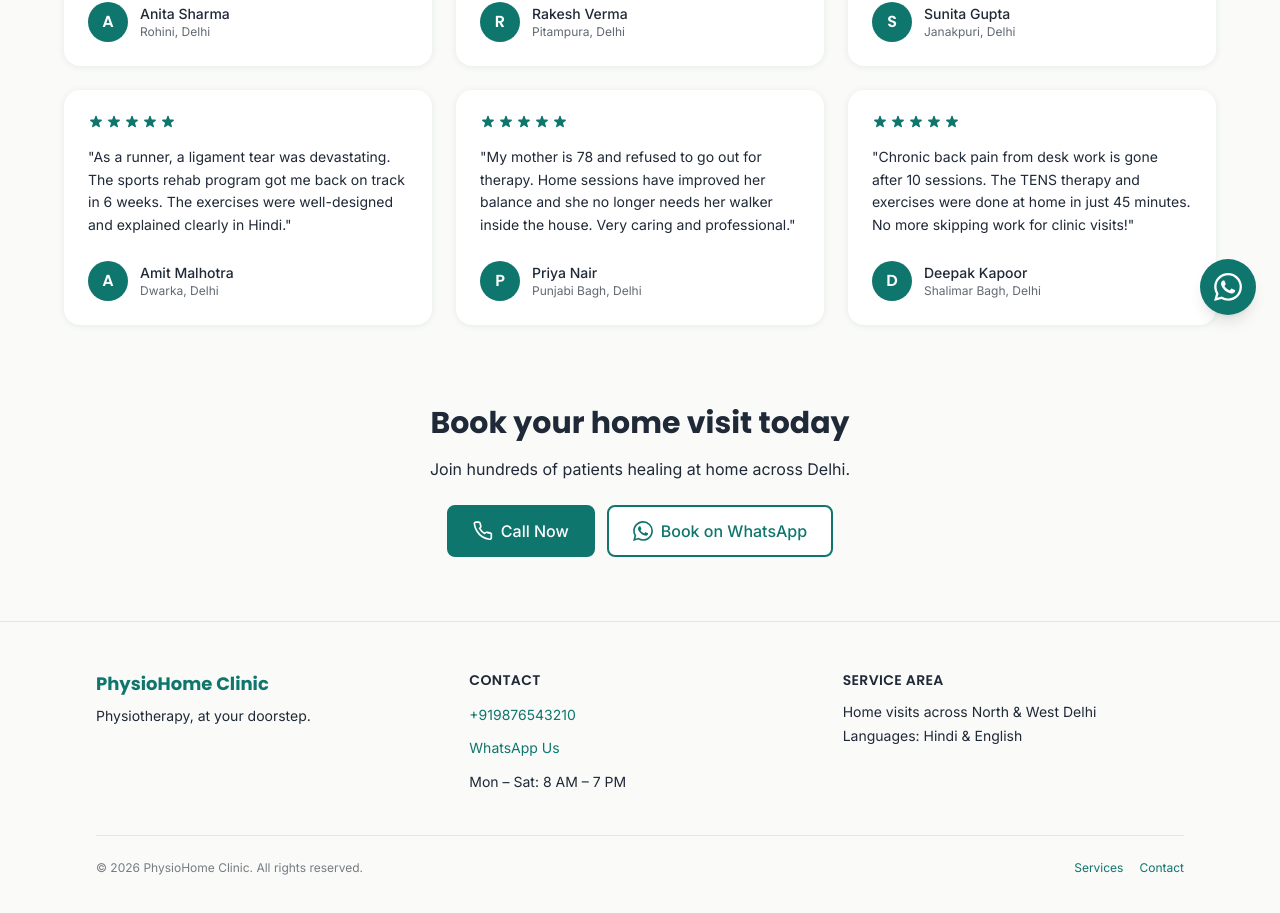
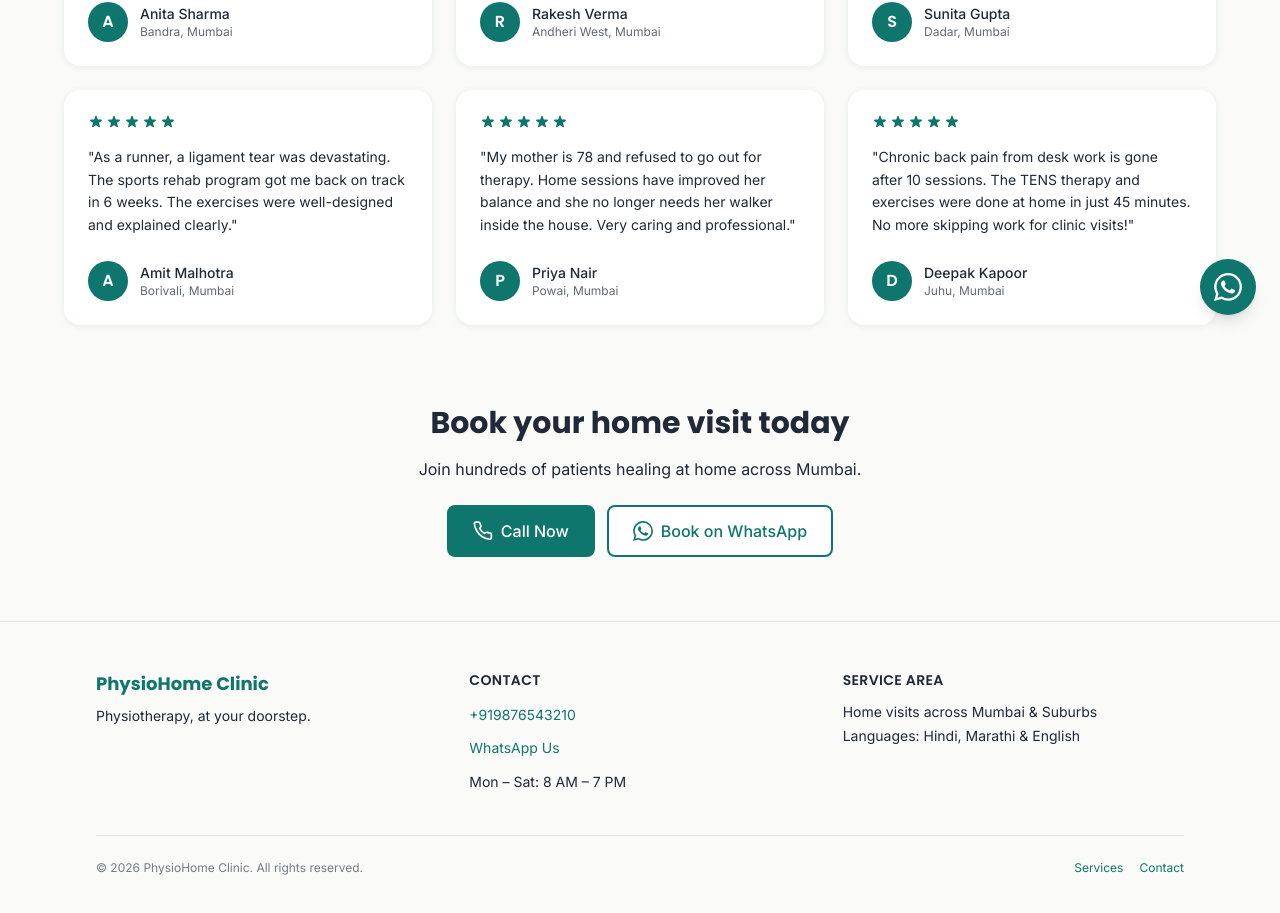
Before and after one commit to malavya1411/Physio_Website, a React (Vite) app: page /testimonials in a window 1280 px wide. Shown: the part 461-1374 px from the top of the page. Built offline with nearby package versions, Linux system fonts and the light colour scheme.

Commit message:
feat: update service location from Delhi to Mumbai across site content and metadata

```diff
--- a/index.html
+++ b/index.html
@@ -7,21 +7,21 @@
     <link rel="manifest" href="/manifest.json" />
 
     <!-- SEO -->
-    <title>Physiotherapist Home Visits in Delhi | PhysioHome Clinic</title>
-    <meta name="description" content="Professional home visit physiotherapy in Delhi. Book same-day appointments for orthopaedic, neuro, post-surgical & sports injury rehab. Call or WhatsApp now!" />
-    <meta name="keywords" content="home visit physiotherapy Delhi, physiotherapist at home, orthopaedic physiotherapy, neuro physiotherapy, sports injury rehab Delhi" />
+    <title>Physiotherapist Home Visits in Mumbai | PhysioHome Clinic</title>
+    <meta name="description" content="Professional home visit physiotherapy in Mumbai. Book same-day appointments for orthopaedic, neuro, post-surgical & sports injury rehab. Call or WhatsApp now!" />
+    <meta name="keywords" content="home visit physiotherapy Mumbai, physiotherapist at home Mumbai, orthopaedic physiotherapy Mumbai, neuro physiotherapy, sports injury rehab Mumbai" />
     <meta name="robots" content="index, follow" />
 
     <!-- Open Graph -->
-    <meta property="og:title" content="Physiotherapist Home Visits in Delhi | PhysioHome Clinic" />
-    <meta property="og:description" content="Expert physiotherapy at your doorstep in Delhi. Same-day appointments, Hindi & English speaking." />
+    <meta property="og:title" content="Physiotherapist Home Visits in Mumbai | PhysioHome Clinic" />
+    <meta property="og:description" content="Expert physiotherapy at your doorstep in Mumbai. Same-day appointments, Hindi, Marathi & English speaking." />
     <meta property="og:type" content="website" />
     <meta property="og:url" content="https://physiohome.in" />
     <meta property="og:image" content="/og-image.jpg" />
 
     <!-- Twitter Card -->
     <meta name="twitter:card" content="summary_large_image" />
-    <meta name="twitter:title" content="PhysioHome Clinic — Home Visit Physiotherapy Delhi" />
+    <meta name="twitter:title" content="PhysioHome Clinic — Home Visit Physiotherapy Mumbai" />
     <meta name="twitter:description" content="Professional physiotherapy at your doorstep. Book now!" />
 
     <!-- Google Fonts -->
--- a/src/data/clinic.js
+++ b/src/data/clinic.js
@@ -10,9 +10,9 @@ const clinic = {
   whatsapp: '919876543210',         // ← same number without the +
   email: 'hello@physiohome.in',
   hours: 'Mon – Sat: 8 AM – 7 PM',
-  serviceAreas: 'Home visits across North & West Delhi',
-  languages: 'Hindi & English',
-  city: 'Delhi',
+  serviceAreas: 'Home visits across Mumbai & Suburbs',
+  languages: 'Hindi, Marathi & English',
+  city: 'Mumbai',
   experience: '8+ Years',
   taglineShort: 'Same-day appointments',
 }
--- a/src/data/testimonials.js
+++ b/src/data/testimonials.js
@@ -2,7 +2,7 @@ const testimonials = [
   {
     id: 1,
     name: 'Anita Sharma',
-    locality: 'Rohini, Delhi',
+    locality: 'Bandra, Mumbai',
     rating: 5,
     quote:
       'After my knee replacement surgery, I was worried about travelling to a clinic. The doctor came home every day and my recovery has been faster than expected. Highly recommended!',
@@ -10,7 +10,7 @@ const testimonials = [
   {
     id: 2,
     name: 'Rakesh Verma',
-    locality: 'Pitampura, Delhi',
+    locality: 'Andheri West, Mumbai',
     rating: 5,
     quote:
       'I had a frozen shoulder for months. Within 3 weeks of home physiotherapy sessions, I can move my arm almost fully. The convenience of home visits is unbeatable.',
@@ -18,7 +18,7 @@ const testimonials = [
   {
     id: 3,
     name: 'Sunita Gupta',
-    locality: 'Janakpuri, Delhi',
+    locality: 'Dadar, Mumbai',
     rating: 5,
     quote:
       'My father had a stroke and we were struggling with hospital visits. PhysioHome made his neuro rehab possible at home. The improvement in his walking has given our family so much hope.',
@@ -26,15 +26,15 @@ const testimonials = [
   {
     id: 4,
     name: 'Amit Malhotra',
-    locality: 'Dwarka, Delhi',
+    locality: 'Borivali, Mumbai',
     rating: 5,
     quote:
-      'As a runner, a ligament tear was devastating. The sports rehab program got me back on track in 6 weeks. The exercises were well-designed and explained clearly in Hindi.',
+      'As a runner, a ligament tear was devastating. The sports rehab program got me back on track in 6 weeks. The exercises were well-designed and explained clearly.',
   },
   {
     id: 5,
     name: 'Priya Nair',
-    locality: 'Punjabi Bagh, Delhi',
+    locality: 'Powai, Mumbai',
     rating: 5,
     quote:
       'My mother is 78 and refused to go out for therapy. Home sessions have improved her balance and she no longer needs her walker inside the house. Very caring and professional.',
@@ -42,7 +42,7 @@ const testimonials = [
   {
     id: 6,
     name: 'Deepak Kapoor',
-    locality: 'Shalimar Bagh, Delhi',
+    locality: 'Juhu, Mumbai',
     rating: 5,
     quote:
       'Chronic back pain from desk work is gone after 10 sessions. The TENS therapy and exercises were done at home in just 45 minutes. No more skipping work for clinic visits!',
--- a/src/pages/Contact.jsx
+++ b/src/pages/Contact.jsx
@@ -107,7 +107,7 @@ export default function Contact() {
             {/* Grayscale map embed — fallback to info card if no URL */}
             <div
               className="flex-1 bg-[#F0FDFA] flex flex-col items-center justify-center gap-4 p-8 min-h-64"
-              aria-label="Map placeholder — serving North and West Delhi"
+              aria-label="Map placeholder — serving Mumbai and Suburbs"
             >
               <svg
                 viewBox="0 0 80 80"
@@ -133,7 +133,7 @@ export default function Contact() {
                 We travel to your home — no fixed location required.
               </p>
               <a
-                href={`https://maps.google.com/?q=North+Delhi`}
+                href={`https://maps.google.com/?q=Mumbai`}
                 target="_blank"
                 rel="noopener noreferrer"
                 className="font-inter font-medium text-[#0F766E] text-sm transition-subtle hover:underline"
--- a/src/pages/Home.jsx
+++ b/src/pages/Home.jsx
@@ -187,7 +187,7 @@ export default function Home() {
           <div className="flex items-end justify-between mb-10 gap-4 flex-wrap">
             <SectionHeading
               title="What patients say"
-              subtitle="Real stories from patients across Delhi."
+              subtitle="Real stories from patients across Mumbai."
             />
             <Link
               to="/testimonials"
--- a/src/pages/Message.jsx
+++ b/src/pages/Message.jsx
@@ -116,7 +116,7 @@ export default function Message() {
                 id="msg-concern"
                 name="concern"
                 rows={4}
-                placeholder="e.g. Knee pain after a fall, need physiotherapy at home in Rohini."
+                placeholder="e.g. Knee pain after a fall, need physiotherapy at home in Bandra."
                 value={form.concern}
                 onChange={handleChange}
                 className={`${inputBase} resize-none`}
--- a/src/pages/Testimonials.jsx
+++ b/src/pages/Testimonials.jsx
@@ -9,7 +9,7 @@ export default function Testimonials() {
       <div className="max-w-6xl mx-auto">
         <SectionHeading
           title="Patient Stories"
-          subtitle="Hear from patients who recovered comfortably at home across Delhi."
+          subtitle="Hear from patients who recovered comfortably at home across Mumbai."
           centered
         />
 
@@ -31,7 +31,7 @@ export default function Testimonials() {
             className="font-inter text-[#1F2937] text-base mb-6"
             style={{ fontFamily: 'Inter, sans-serif' }}
           >
-            Join hundreds of patients healing at home across Delhi.
+            Join hundreds of patients healing at home across Mumbai.
           </p>
           <div className="flex justify-center">
             <CTAButtons />
```
Also changed, not shown: public/manifest.json.
